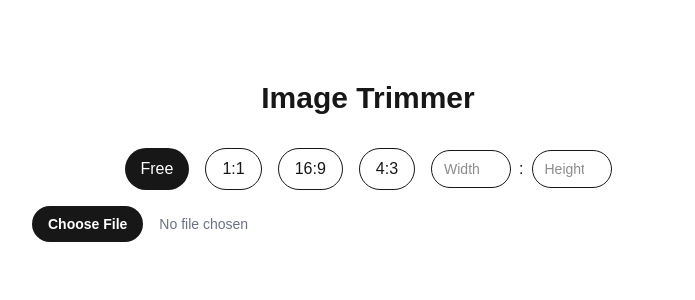
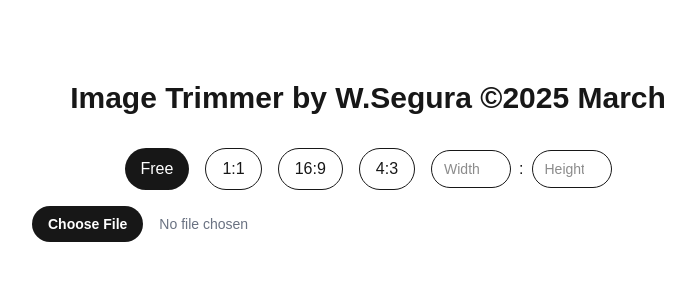
Before and after one commit to wladimirsegura/imagetrim, a Next.js app: page / in a window 1280 px wide. Shown: the top 300 px of the page, without its empty margins (272-967 px from the left). Built offline with nearby package versions, Linux system fonts and the light colour scheme.

Commit message:
small change in title

```diff
--- a/src/app/page.tsx
+++ b/src/app/page.tsx
@@ -63,7 +63,7 @@ export default function Home() {
   return (
     <div className="min-h-screen p-8 pb-20 sm:p-20">
       <main className="flex flex-col gap-8 items-center max-w-4xl mx-auto">
-        <h1 className="text-3xl font-bold">Image Trimmer</h1>
+        <h1 className="text-3xl font-bold">Image Trimmer by W.Segura ©2025 March</h1>
 
         <div className="w-full space-y-4">
           <div className="flex flex-wrap gap-4 justify-center">
```
